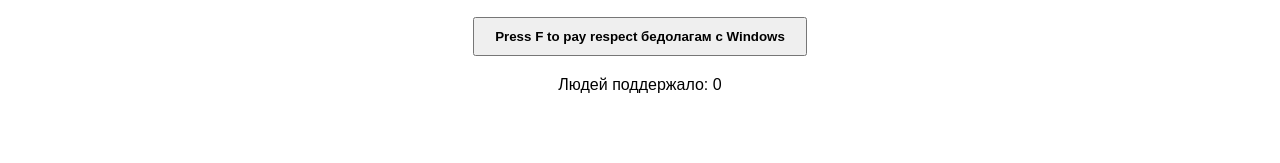
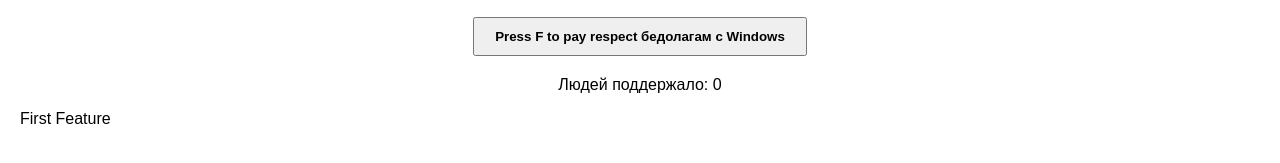
Before and after one commit to qurror/MRCO, a website: page public/Prikol.html in a window 1280 px wide. Shown: the part 281-444 px from the top of the page. Drawn offline with Linux system fonts and the light colour scheme.

Commit message:
after first feature commit

```diff
--- a/public/Prikol.html
+++ b/public/Prikol.html
@@ -50,7 +50,8 @@
     		<img src="Witch" alt="" width="25%">
     		<button id="payRespect">Press F to pay respect бедолагам с Windows</button>
     		<p id="counter">Людей поддержало: <span id="clickCount">0</span></p>
-  	</section>
+		<p>First Feature</p>
+	</section>
   <script>
     const button = document.getElementById('payRespect');
     const clickCount = document.getElementById('clickCount');
```
